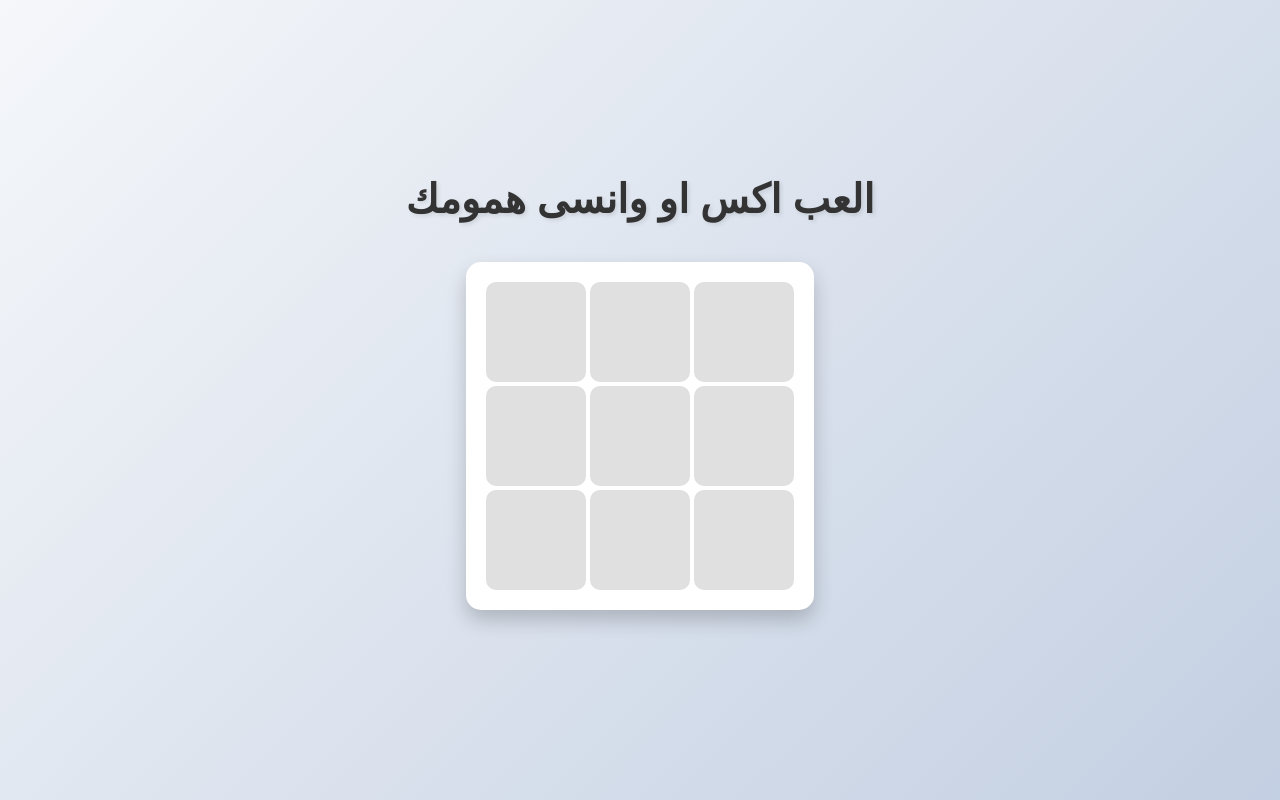
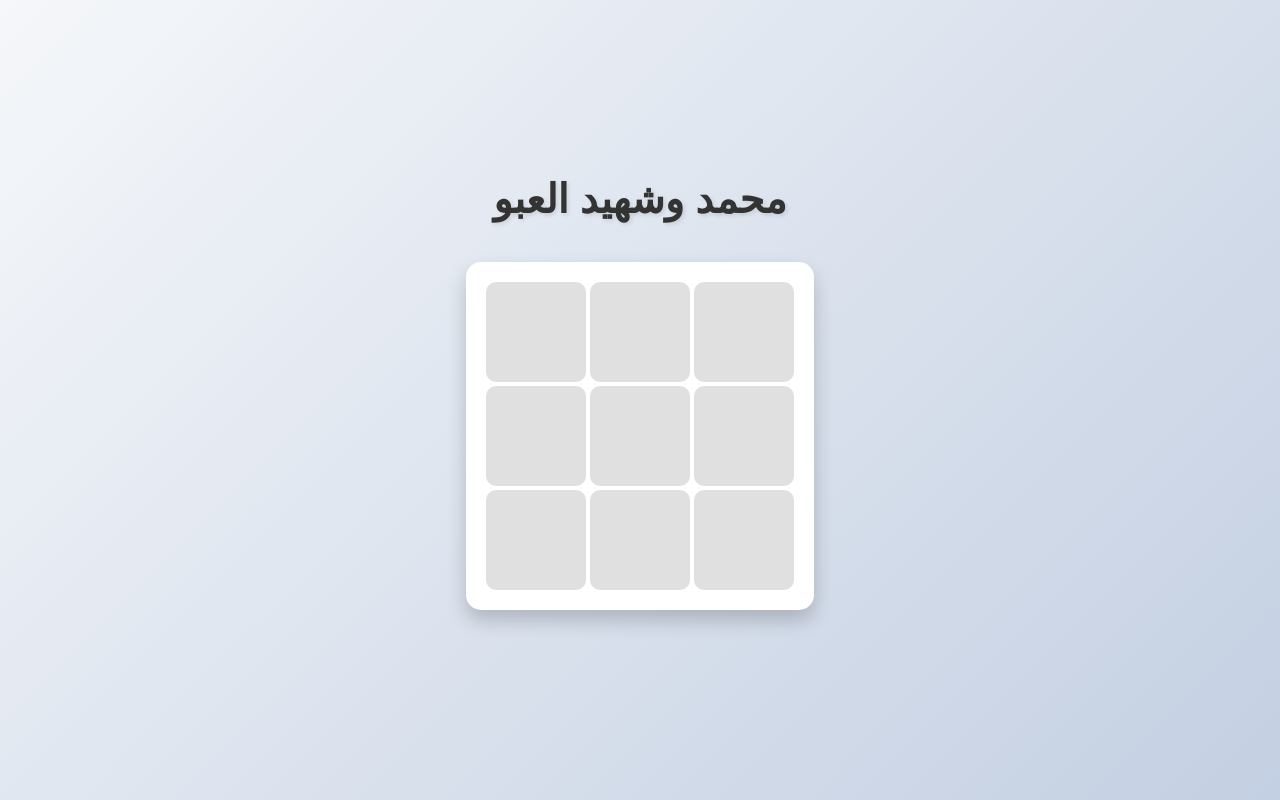
Before and after one commit to mortadasa1424/xo, a plain HTML site: page index.html in a window 1280 px wide. Drawn offline with Linux system fonts and the light colour scheme.

Commit message:
Update index.html

```diff
--- a/index.html
+++ b/index.html
@@ -82,7 +82,7 @@
     </style>
 </head>
 <body>
-    <h1> العب اكس او وانسى همومك </h1>
+    <h1>محمد وشهيد العبو</h1>
     <div class="board">
         <div class="cell" data-index="0"></div>
         <div class="cell" data-index="1"></div>
```
